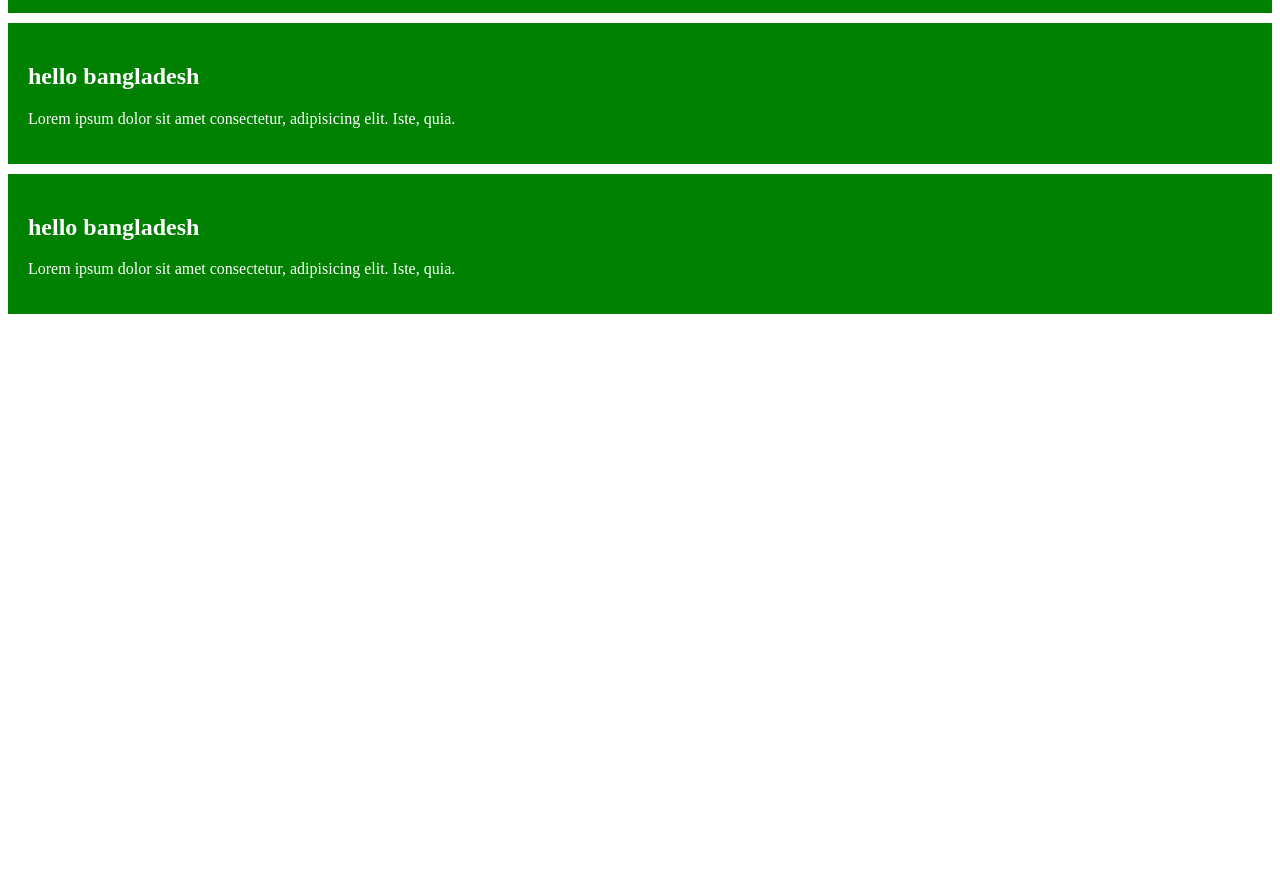
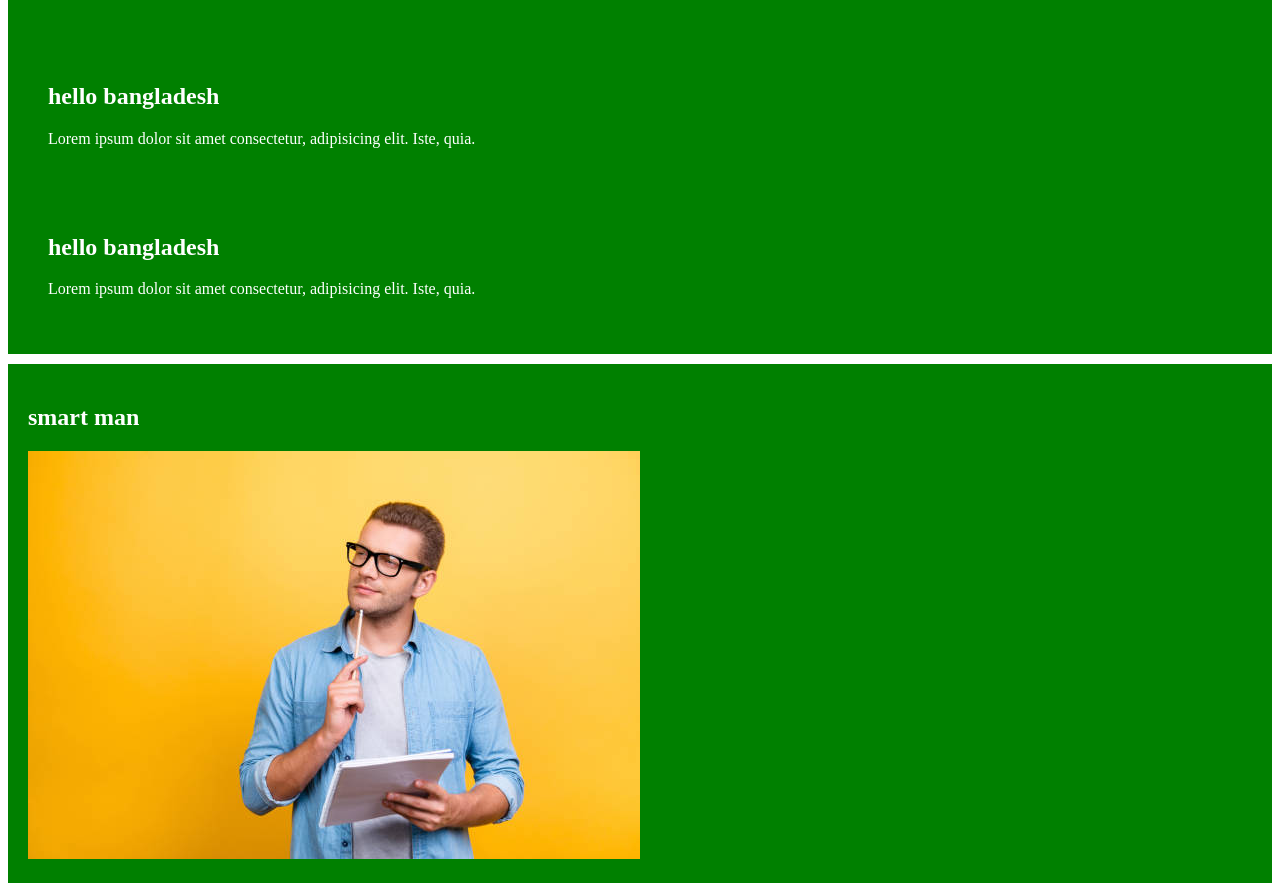
Before and after one commit to SafayetAhme/safayet-Ahmed, a plain HTML site: page index.html in a window 1280 px wide. Shown: the part 136-1027 px from the top of the page. Before the commit the page ends 800 px from the top, so only its background shows below. Drawn offline with Linux system fonts and the light colour scheme.

Commit message:
smart man

```diff
--- a/index.html
+++ b/index.html
@@ -23,5 +23,11 @@
 </div>
 </div>
 
+<div>
+    <h2>smart man</h2>
+    <img src="image/smart man.jpg" alt="">
+</div>
+
+
 </body>
 </html>
--- a/style.css
+++ b/style.css
@@ -14,8 +14,12 @@
     background-color: green;
     color: white;
     padding: 20px;
-    margin-bottom: 10px;
 }
 .all {
     margin-bottom: 10px;
 }
+div {
+    background-color: green;
+    color: white;
+    padding: 20px;
+}
```
Also changed, not shown: image/smart man.jpg (added).
